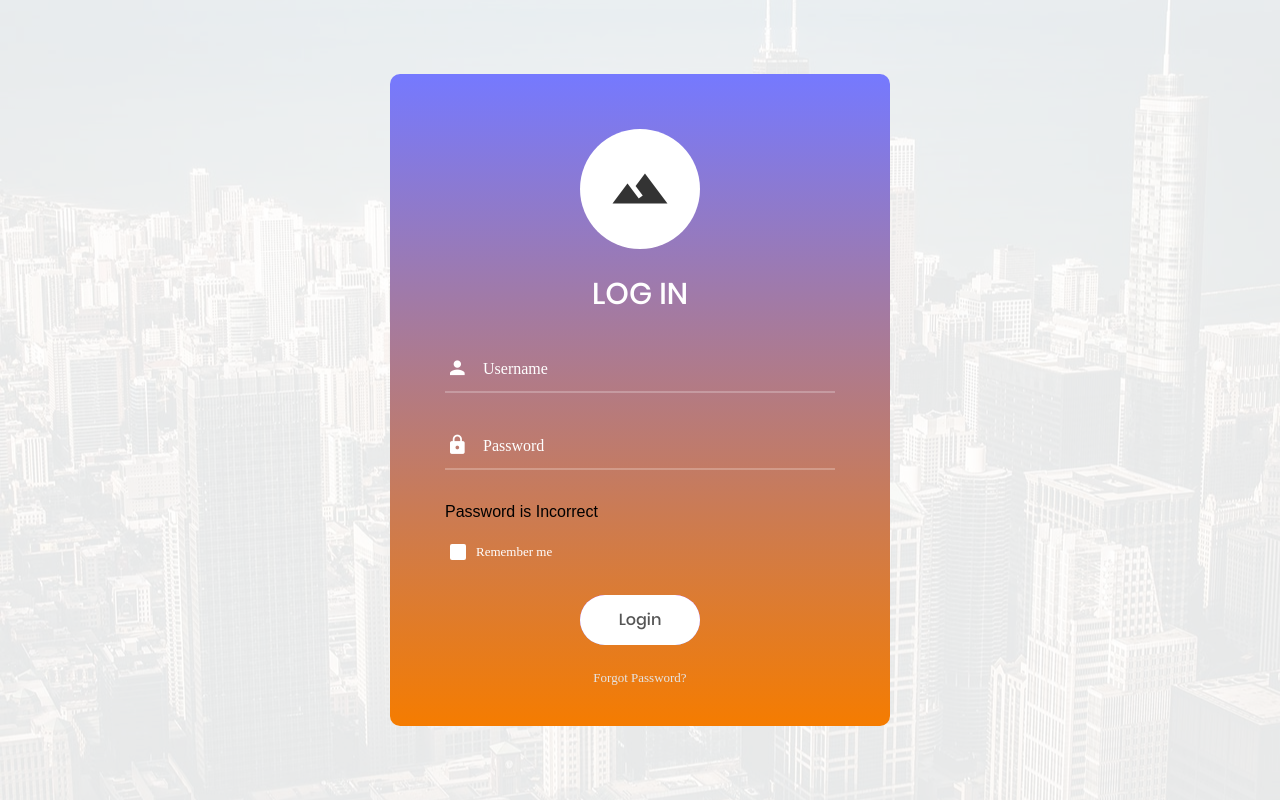
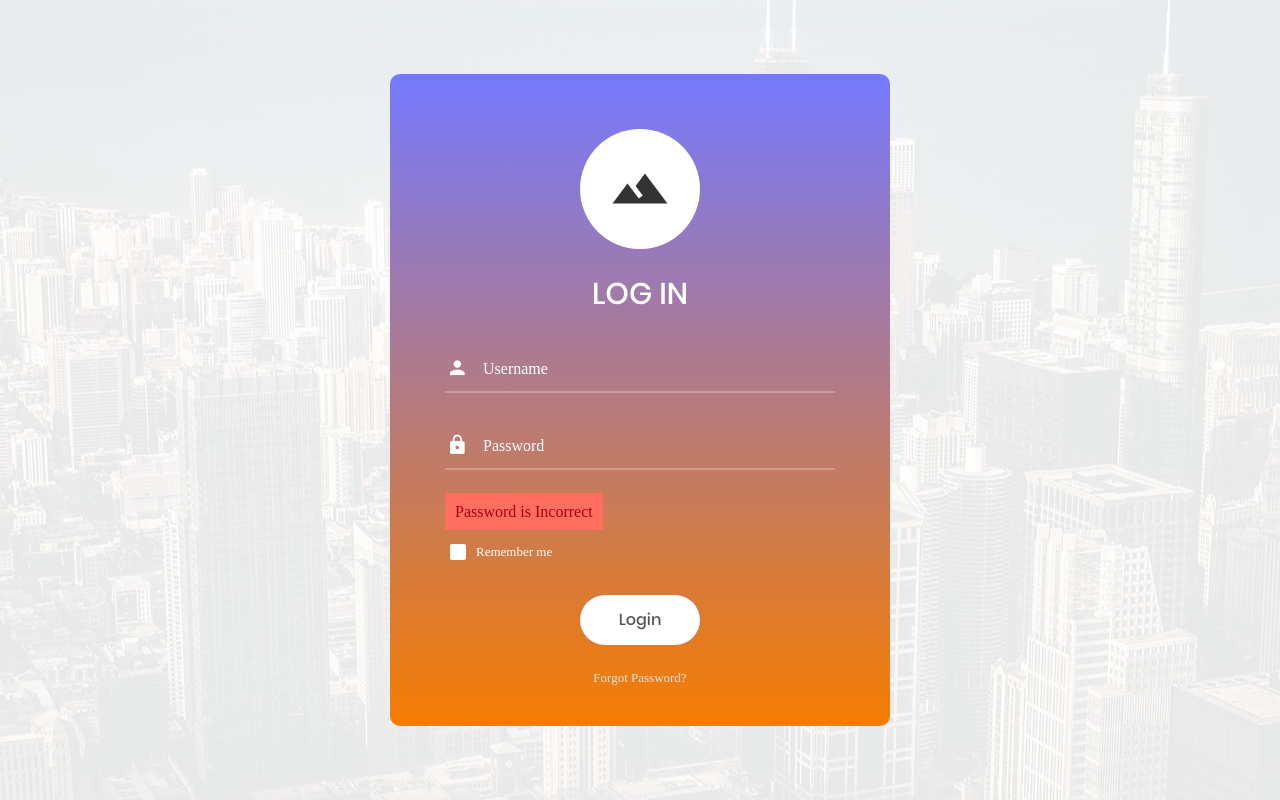
Before and after one commit to erensunerr/CarletonHackathon2019, a Python web app: template app/templates/login.html in a window 1280 px wide. Run offline with Jinja, Linux system fonts and the light colour scheme; the template is opened without the code that fills it, so the values that code supplies are empty; some libraries are stand-ins or nearby versions; some web fonts are replaced.

Commit message:
Make error look less ugly

```diff
--- a/app/static/login/css/main.css
+++ b/app/static/login/css/main.css
@@ -149,8 +149,10 @@ iframe {
 }
 
 .errorLine{
-  color: black;
-  font-family: fantasy;
+  color: #ab000d;
+  background-color: #ff6f60;
+  padding: 10px;
+  font-family: serif;
 }
 
 /*//////////////////////////////////////////////////////////////////
```
